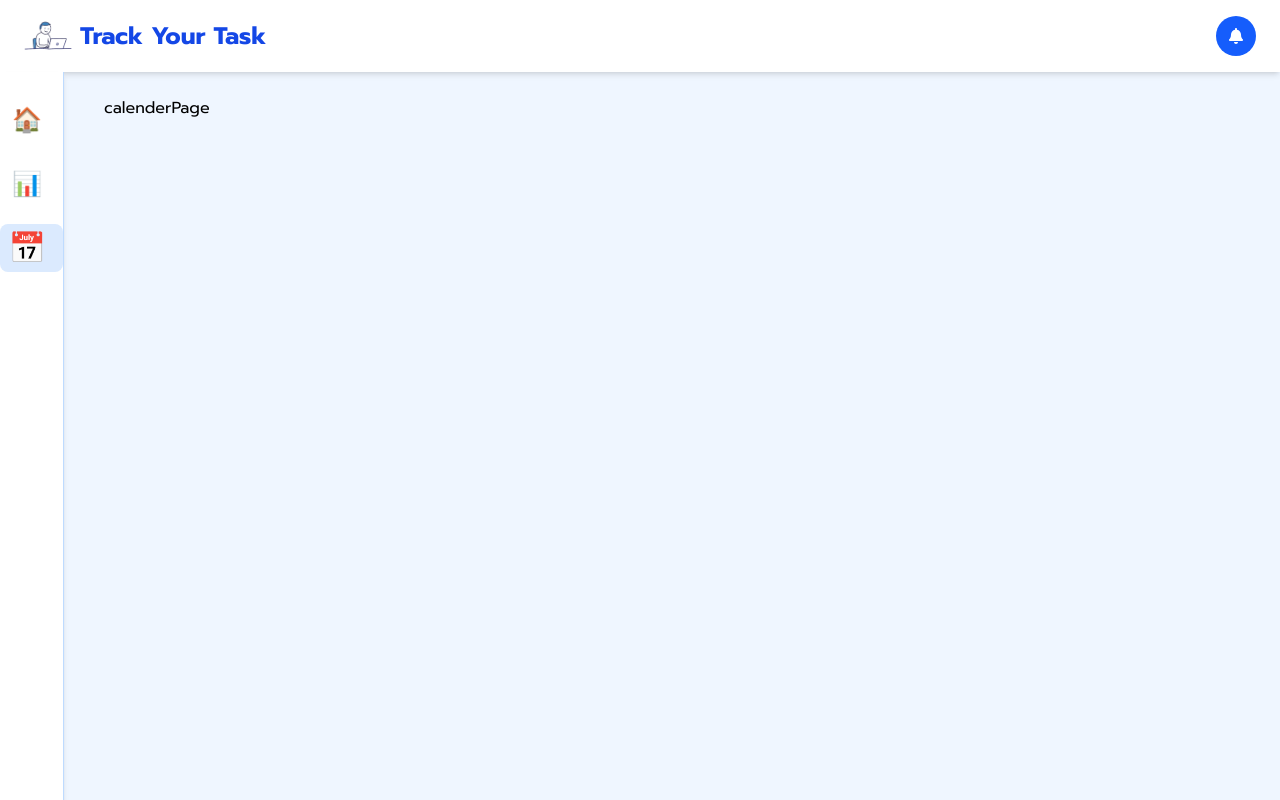
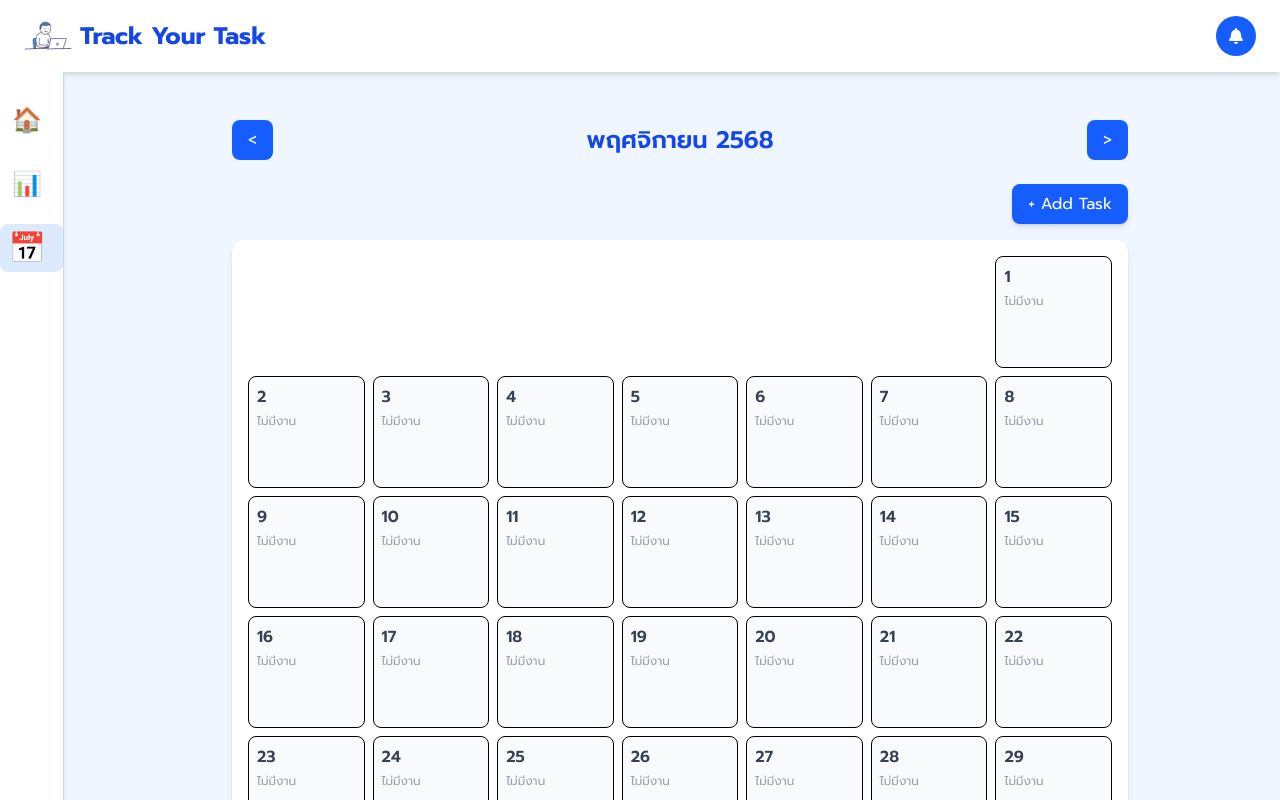
Before and after one commit to MIXThanakorn/next-track-your-task-app, a Next.js app: page /dashboard/calender in a window 1280 px wide. Shown: the top 800 px of the page. Built offline with nearby package versions, Linux system fonts and the light colour scheme; no server answers.

Commit message:
calendar page

```diff
--- a/app/dashboard/analytic/page.tsx
+++ b/app/dashboard/analytic/page.tsx
@@ -219,7 +219,7 @@ export default function DashboardPage() {
   return (
     <div className="p-6 min-h-screen bg-[#f8fbff]">
       <div className="max-w-7xl mx-auto">
-        <h1 className="text-2xl font-bold text-blue-700 mb-4">Dashboard</h1>
+        <h1 className="text-2xl font-bold text-blue-700 mb-4">Analytic</h1>
 
         {/* Stats */}
         <div className="grid grid-cols-1 sm:grid-cols-3 gap-4 mb-6">
--- a/app/dashboard/calender/page.tsx
+++ b/app/dashboard/calender/page.tsx
@@ -1,3 +1,94 @@
-export default function calenderPage() {
-  return <div>calenderPage</div>;
+"use client";
+
+import { useEffect, useState } from "react";
+import { supabase } from "@/lib/supabaseClient";
+import { TaskItem } from "@/types/task";
+import CalendarGrid from "@/components/calendargrid";
+
+export default function CalendarPage() {
+  const [tasks, setTasks] = useState<TaskItem[]>([]);
+  const [currentMonth, setCurrentMonth] = useState(new Date());
+
+  const userId =
+    typeof window !== "undefined" ? localStorage.getItem("user_id") : null;
+
+  // โหลดข้อมูลจาก Supabase
+  useEffect(() => {
+    const fetchTasks = async () => {
+      if (!userId) return;
+
+      const startOfMonth = new Date(
+        currentMonth.getFullYear(),
+        currentMonth.getMonth(),
+        1
+      );
+      const endOfMonth = new Date(
+        currentMonth.getFullYear(),
+        currentMonth.getMonth() + 1,
+        0
+      );
+
+      const { data } = await supabase
+        .from("task_tb")
+        .select("*")
+        .eq("user_id", userId)
+        .gte("due_date", startOfMonth.toISOString())
+        .lte("due_date", endOfMonth.toISOString());
+
+      if (data) setTasks(data as TaskItem[]);
+    };
+
+    fetchTasks();
+  }, [currentMonth, userId]);
+
+  const goPrevMonth = () => {
+    setCurrentMonth(
+      new Date(currentMonth.getFullYear(), currentMonth.getMonth() - 1, 1)
+    );
+  };
+
+  const goNextMonth = () => {
+    setCurrentMonth(
+      new Date(currentMonth.getFullYear(), currentMonth.getMonth() + 1, 1)
+    );
+  };
+
+  return (
+    <div className="min-h-screen bg-blue-50 p-6 flex flex-col items-center">
+      {/* header month */}
+      <div className="flex justify-between items-center w-full max-w-4xl mb-6">
+        <button
+          onClick={goPrevMonth}
+          className="px-4 py-2 bg-blue-600 text-white rounded-lg hover:bg-blue-700 transition"
+        >
+          &lt;
+        </button>
+
+        <h2 className="text-2xl font-semibold text-blue-700">
+          {currentMonth.toLocaleString("th-TH", {
+            month: "long",
+            year: "numeric",
+          })}
+        </h2>
+
+        <button
+          onClick={goNextMonth}
+          className="px-4 py-2 bg-blue-600 text-white rounded-lg hover:bg-blue-700 transition"
+        >
+          &gt;
+        </button>
+      </div>
+      <div className="w-full max-w-4xl flex justify-end mb-4">
+        <button
+          onClick={() => (window.location.href = "/addtask")}
+          className="px-4 py-2 bg-blue-600 text-white rounded-lg hover:bg-blue-700 transition shadow-md"
+        >
+          + Add Task
+        </button>
+      </div>
+
+      {/* calendar grid */}
+      <CalendarGrid tasks={tasks} currentMonth={currentMonth} />
+    </div>
+  );
 }
--- /dev/null
+++ b/components/calendarday.tsx
@@ -0,0 +1,54 @@
+"use client";
+
+import { useState } from "react";
+import TaskPopup from "./taskpopup";
+import { TaskItem } from "@/types/task";
+
+interface Props {
+  day: number;
+  tasks: TaskItem[];
+  dateStr: string;
+}
+
+export default function CalendarDay({ day, tasks, dateStr }: Props) {
+  const [open, setOpen] = useState(false);
+
+  const hasTask = tasks.length > 0;
+
+  return (
+    <>
+      <div
+        onClick={() => hasTask && setOpen(true)}
+        className={`h-28 p-2 rounded-lg cursor-pointer transition border
+        ${
+          hasTask
+            ? "bg-blue-100 border-blue-400 hover:bg-blue-200"
+            : "bg-gray-50"
+        }
+        `}
+      >
+        <p
+          className={`font-semibold ${
+            hasTask ? "text-blue-700" : "text-gray-700"
+          }`}
+        >
+          {day}
+        </p>
+
+        {hasTask ? (
+          <p className="text-xs text-blue-700 mt-1">{tasks.length} งาน</p>
+        ) : (
+          <p className="text-xs text-gray-400 mt-1">ไม่มีงาน</p>
+        )}
+      </div>
+
+      {open && (
+        <TaskPopup
+          tasks={tasks}
+          dateStr={dateStr}
+          onClose={() => setOpen(false)}
+        />
+      )}
+    </>
+  );
+}
--- /dev/null
+++ b/components/calendargrid.tsx
@@ -0,0 +1,42 @@
+"use client";
+
+import { JSX } from "react";
+import CalendarDay from "./calendarday";
+import { TaskItem } from "@/types/task";
+
+interface Props {
+  currentMonth: Date;
+  tasks: TaskItem[];
+}
+
+export default function CalendarGrid({ currentMonth, tasks }: Props) {
+  const year = currentMonth.getFullYear();
+  const month = currentMonth.getMonth();
+
+  const firstDay = new Date(year, month, 1).getDay();
+  const daysInMonth = new Date(year, month + 1, 0).getDate();
+
+  const days: JSX.Element[] = [];
+
+  // เติมช่องว่างก่อนวันที่ 1
+  for (let i = 0; i < firstDay; i++) {
+    days.push(<div key={`blank-${i}`} className="h-28"></div>);
+  }
+
+  // เติมวันที่
+  for (let d = 1; d <= daysInMonth; d++) {
+    const dateStr = new Date(year, month, d).toISOString().split("T")[0];
+
+    const dayTasks = tasks.filter((t) => t.due_date === dateStr);
+
+    days.push(
+      <CalendarDay key={d} day={d} tasks={dayTasks} dateStr={dateStr} />
+    );
+  }
+
+  return (
+    <div className="w-full max-w-4xl grid grid-cols-7 gap-2 bg-white p-4 rounded-xl shadow-md">
+      {days}
+    </div>
+  );
+}
--- /dev/null
+++ b/components/taskpopup.tsx
@@ -0,0 +1,107 @@
+"use client";
+
+import { TaskItem } from "@/types/task";
+import { useEffect, useState } from "react";
+
+interface Props {
+  tasks: TaskItem[];
+  dateStr: string;
+  onClose: () => void;
+}
+
+const priorityColor: Record<string, string> = {
+  high: "bg-red-500",
+  medium: "bg-yellow-500",
+  low: "bg-green-500",
+};
+
+export default function TaskPopup({ tasks, dateStr, onClose }: Props) {
+  const [show, setShow] = useState(false);
+
+  // Slide-in animation
+  useEffect(() => {
+    setTimeout(() => setShow(true), 10);
+  }, []);
+
+  const sorted = [...tasks].sort((a, b) => {
+    const order = { high: 1, medium: 2, low: 3 };
+    return order[a.priority] - order[b.priority];
+  });
+
+  return (
+    <div className="fixed inset-0 bg-black/40 flex items-center justify-center z-[999] p-4">
+      {/* Popup container */}
+      <div
+        className={`
+          bg-white rounded-xl w-full max-w-lg shadow-xl transform transition-all duration-300
+          ${show ? "opacity-100 translate-y-0" : "opacity-0 translate-y-10"}
+        `}
+        style={{ height: "70vh" }} // FIXED HEIGHT
+      >
+        {/* Header */}
+        <div className="flex justify-between items-center p-5 border-b">
+          <h2 className="text-xl font-semibold text-blue-700">
+            งานประจำวันที่ {dateStr}
+          </h2>
+          <button
+            onClick={() => {
+              setShow(false);
+              setTimeout(onClose, 250);
+            }}
+            className="px-3 py-1 bg-red-500 text-white rounded-lg hover:bg-red-600 transition"
+          >
+            ✕
+          </button>
+        </div>
+
+        {/* CONTENT — SCROLLABLE */}
+        <div
+          className="overflow-y-auto p-5 space-y-4"
+          style={{ height: "calc(70vh - 70px)" }}
+        >
+          {sorted.map((t) => (
+            <div
+              key={t.task_id}
+              className="p-4 border rounded-lg shadow-sm bg-blue-50 hover:shadow transition"
+            >
+              <div className="flex justify-between">
+                <h3 className="font-bold flex items-center gap-2">
+                  <span
+                    className={`w-2 h-6 rounded-full ${
+                      priorityColor[t.priority]
+                    }`}
+                  ></span>
+                  {t.task_name}
+                </h3>
+
+                <span className="text-sm text-gray-600">
+                  {t.status === "todo"
+                    ? "To Do"
+                    : t.status === "in_progress"
+                    ? "In Progress"
+                    : t.status === "done"
+                    ? "Done"
+                    : "Over Due"}
+                </span>
+              </div>
+
+              <p className="text-gray-600 mt-2">{t.task_detail}</p>
+
+              <div className="mt-3 flex justify-end">
+                <button
+                  className="px-3 py-1 bg-blue-600 text-white rounded-lg text-sm hover:bg-blue-700 transition"
+                  onClick={() => {
+                    localStorage.setItem("edit_task_id", t.task_id);
+                    window.location.href = "/edittask";
+                  }}
+                >
+                  Edit
+                </button>
+              </div>
+            </div>
+          ))}
+        </div>
+      </div>
+    </div>
+  );
+}
```
